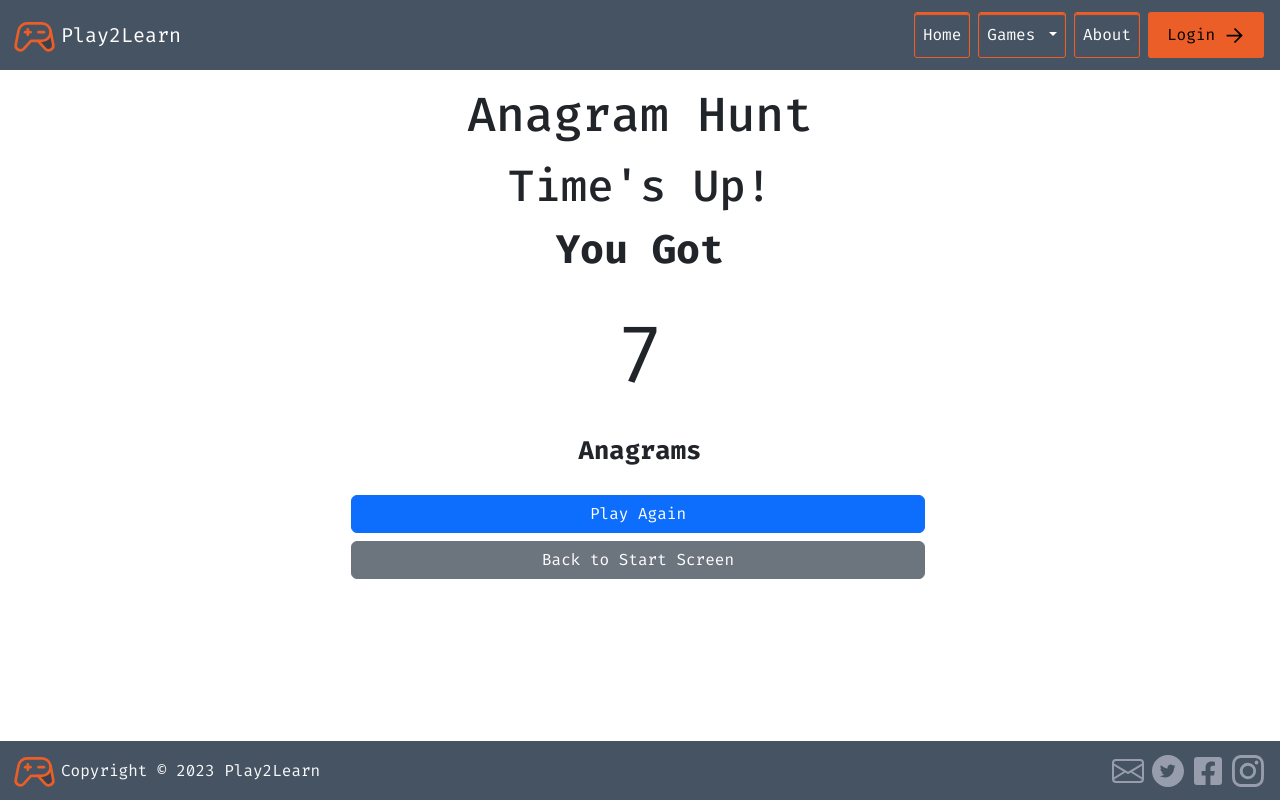
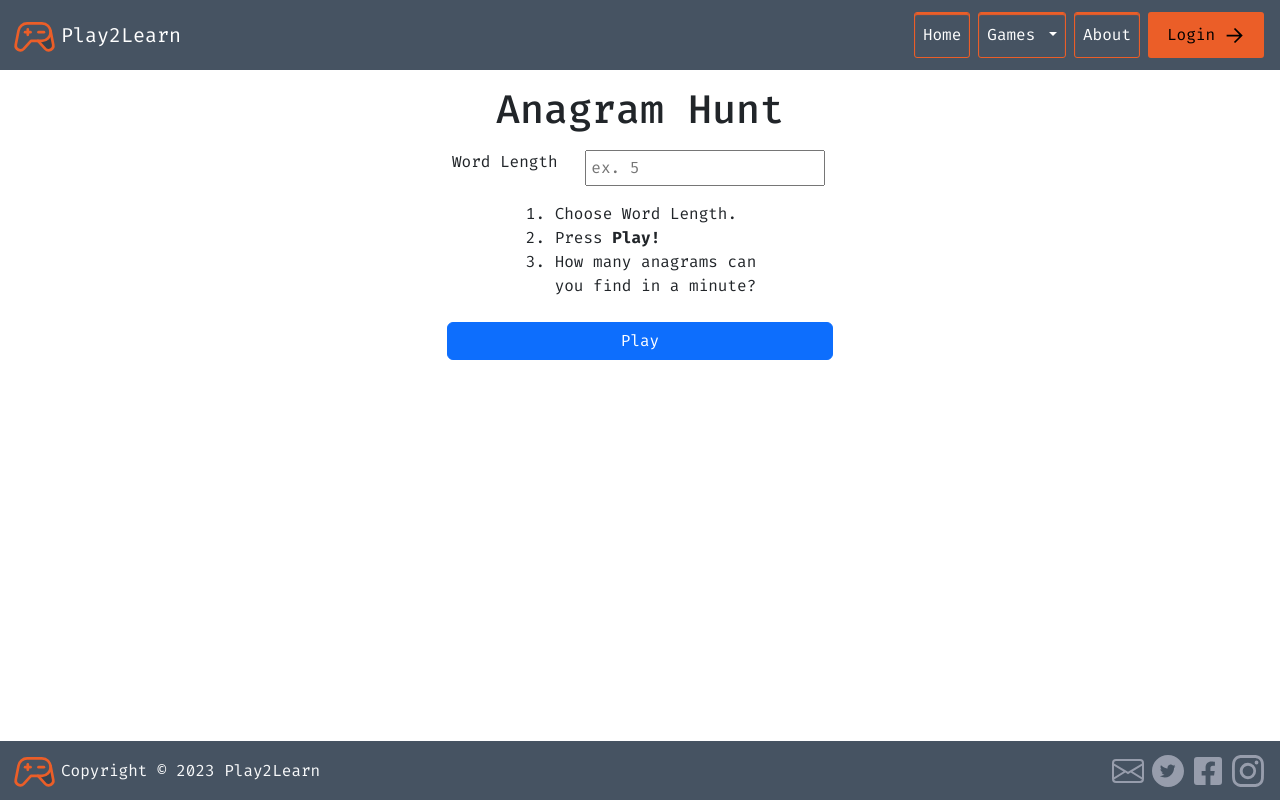
Before and after one commit to Mtech916/Play2Learn-v2, a Vue app: page /#/anagram-hunt in a window 1280 px wide. Built offline with nearby package versions, Linux system fonts and the light colour scheme.

Commit message:
Created Anagram Hunt components with base logic

```diff
--- /dev/null
+++ b/src/components/anagram-hunt/AnagramConfig.vue
@@ -0,0 +1,63 @@
+<template>
+  <div id="anagram-config" class="container-fluid">
+    <div class="row justify-content-md-center">
+
+      <div class="col col-sm-2 col-md-2 justify-content-center">
+        <label for="word-length">Word Length</label>
+      </div>
+      <div class="col col-sm-4 col-md-4 mb-3">
+        <input
+          type="number"
+          id="word-length"
+          class="p-1"
+          v-model="wordLength"
+          name="word-length"
+          placeholder="ex. 5"
+        >
+      </div>
+      <div class="row justify-content-center">
+        <div class="col col-sm-4 col-md-4">
+          <ol class="list list-numbered">
+            <li class="list-item">Choose Word Length.</li>
+            <li class="list-item">Press <span class="fw-bold">Play!</span></li>
+            <li class="list-item">How many anagrams can you find in a minute?</li>
+          </ol>
+        </div>
+        <div class="row g-1 align-items-center justify-content-center">
+          <button
+            class="col-sm-6 col-md-6 btn btn-primary"
+            @click='play'
+          >
+            Play
+          </button>
+        </div>
+      </div>
+    </div>
+  </div>
+</template>
+
+<script>
+  export default {
+    name: 'AnagramConfig',
+    data() {
+      return {
+        wordLength: null,
+      };
+    },
+    methods: {
+      play() {
+        if (this.wordLength && this.wordLength > 0) {
+          this.$emit('start-game', this.wordLength);
+        }
+      }
+    }
+  }
+</script>
+
+<style scoped>
+
+#anagram-config {
+  width: 800px;
+}
+
+</style>
--- /dev/null
+++ b/src/components/anagram-hunt/AnagramGameOver.vue
@@ -0,0 +1,61 @@
+<template>
+  <div id="anagram-final-results" class="row text-center">
+    <h1 class="times-up">Time's Up!</h1>
+    <p class="fs-1 fw-bold">You Got</p>
+    <p class="final-score">{{ score }}</p>
+    <p class="fw-bold ">Anagrams</p>
+
+    <div class="row g-1 align-items-center justify-content-center">
+      <button
+        class="col-sm-6 col-md-6 btn btn-primary"
+        @click="restartGame"
+      >
+        Play Again
+      </button>
+    </div>
+    <div class="row g-1 align-items-center justify-content-center">
+      <button
+        class="col-sm-6 col-md-6 btn btn-secondary"
+        @click="backToConfig"
+      >
+        Back to Start Screen
+      </button>
+    </div>
+
+  </div>
+</template>
+
+<script>
+  export default {
+    name: 'AnagramGameOver',
+    props: {
+      score: Number
+    },
+    methods: {
+      restartGame() {
+        this.$emit('restart-game');
+      },
+      backToConfig() {
+        this.$emit('back-to-config');
+      },
+    },
+  }
+</script>
+
+<style scoped>
+
+#anagram-final-results {
+  font-size: 1.6em;
+  margin: auto;
+  width: 90%;
+}
+
+.times-up {
+  font-size: 2.75rem;
+}
+
+.final-score {
+  font-size: 5rem;
+}
+
+</style>
--- /dev/null
+++ b/src/components/anagram-hunt/AnagramGamePlay.vue
@@ -0,0 +1,114 @@
+<template>
+  <div id="anagram-game-play" class="row">
+    <h2 class="col-6 text-center h4 fw-bold">Score: {{ score }}</h2>
+    <h2 class="col-6 text-center h4 fw-bold">Time Left: {{ timeLeft }}</h2>
+    <hr>
+
+    <div class="row justify-content-center">
+
+      <p class="text-center fs-1">{{ currentWord }} ({{ currentAnagrams.length }} left)</p>
+      <label for="anagram-input" class="visually-hidden">Type Here:</label>
+      <input
+      v-model="userInput"
+      @keyup.enter="checkAnswer"
+      type="text"
+      id="anagram-input"
+      class="col-2 p-2"
+      name="anagram-input"
+      placeholder="type here"
+      >
+
+      <div class="row justify-content-center">
+        <ol class="col col-3 list list-numbered mt-3">
+          <li
+            v-for="anagram in currentAnagrams"
+            :key="anagram"
+            class="list-item"
+          >
+            {{ anagram }}
+          </li>
+          <!-- <li class="list-item">bread</li>
+          <li class="list-item">read</li>
+          <li class="list-item">red</li> -->
+        </ol>
+      </div>
+
+    </div>
+  </div>
+</template>
+
+<script>
+
+import anagrams from '@/data/anagrams.js';
+
+  export default {
+    name: 'AnagramGamePlay',
+    props: {
+      wordLength: Number
+    },
+    data() {
+      return {
+        currentWord: '',
+        currentAnagrams: [],
+        userInput: '',
+        score: 0,
+        timeLeft: 60,
+        timer: null,
+      };
+    },
+    methods: {
+      startGame() {
+        this.currentAnagrams = anagrams[this.wordLength];
+        this.timer = setInterval(this.updateTimer, 1000);
+        this.nextWord();
+      },
+      endGame() {
+        clearInterval(this.timer);
+        this.$emit('end-game');
+      },
+      updateTimer() {
+        if (this.timeLeft > 0) {
+          this.timeLeft--;
+        } else {
+          clearInterval(this.timer);
+          this.$emit('end-game');
+        }
+      },
+      nextWord() {
+        if (this.currentAnagrams.length === 0) {
+          this.endGame();
+          return;
+        }
+        const words = anagrams[this.wordLength];
+        const randomArray = words[Math.floor(Math.random() * words.length)];
+        this.currentWord = randomArray[0];
+        this.currentAnagrams = randomArray.slice(1);
+      },
+      checkAnswer() {
+        const lowerCaseInput = this.userInput.toLowerCase().trim();
+
+        if (this.currentAnagrams.includes(lowerCaseInput)) {
+          this.score++;
+          this.currentAnagrams = this.currentAnagrams.filter(anagram => anagram !== lowerCaseInput);
+          this.userInput = '';
+          if (this.currentAnagrams.length === 0) {
+            this.nextWord();
+          }
+        }
+      },
+    },
+    mounted() {
+      this.startGame();
+    }
+  }
+</script>
+
+<style scoped>
+
+#anagram-game-play {
+  font-size: 1.6em;
+  margin: auto;
+  width: 90%;
+}
+
+</style>
--- a/src/views/AnagramHuntView.vue
+++ b/src/views/AnagramHuntView.vue
@@ -1,100 +1,63 @@
 <template>
   <h1 id="game-heading" class="row justify-content-center pt-3 pb-2">Anagram Hunt</h1>
 
-  <div id="anagram-start" class="d-none container-fluid">
-    <div class="row justify-content-md-center">
-
-      <div class="col col-sm-2 col-md-2 justify-content-center">
-        <label for="word-length">Word Length</label>
-      </div>
-      <div class="col col-sm-2 col-md-2 mb-3">
-        <input
-          type="number"
-          id="word-length"
-          class="p-1"
-          name="word-length"
-          placeholder="ex. 5"
-        >
-      </div>
-      <div class="row justify-content-center">
-        <div class="col col-sm-4 col-md-4">
-          <ol class="list list-numbered">
-            <li class="list-item">Choose Word Length.</li>
-            <li class="list-item">Press <span class="fw-bold">Play!</span></li>
-            <li class="list-item">How many anagrams can you find in a minute?</li>
-          </ol>
-        </div>
-        <div class="row g-1 align-items-center justify-content-center">
-          <button class="col-sm-6 col-md-6 btn btn-primary">
-            Play
-          </button>
-        </div>
-      </div>
-    </div>
-  </div>
-
-  <div id="anagram-play" class="d-none row">
-    <h2 class="col-6 text-center h4 fw-bold">Score: 1</h2>
-    <h2 class="col-6 text-center h4 fw-bold">Time Left: 18</h2>
-    <hr>
-
-    <div class="row justify-content-center">
-
-      <p class="text-center fs-1">beard (2 left)</p>
-      <label for="anagram-input" class="visually-hidden">Type Here:</label>
-      <input
-      type="text"
-      id="anagram-input"
-      class="col-2 p-2"
-      name="anagram-input"
-      placeholder="type here"
-      >
-
-      <div class="row justify-content-center">
-        <ol class="col col-3 list list-numbered mt-3">
-          <li class="list-item">bread</li>
-          <li class="list-item">read</li>
-          <li class="list-item">red</li>
-        </ol>
-      </div>
-
-    </div>
-  </div>
-
-  <div id="anagram-final-results" class="row text-center">
-    <h1 class="times-up">Time's Up!</h1>
-    <p class="fs-1 fw-bold">You Got</p>
-    <p class="final-score">7</p>
-    <p class="fw-bold ">Anagrams</p>
-
-    <div class="row g-1 align-items-center justify-content-center">
-      <button class="col-sm-6 col-md-6 btn btn-primary">
-        Play Again
-      </button>
-    </div>
-    <div class="row g-1 align-items-center justify-content-center">
-      <button class="col-sm-6 col-md-6 btn btn-secondary">
-        Back to Start Screen
-      </button>
-    </div>
-
-  </div>
+  <AnagramConfig v-if="!gameStarted" @start-game="startGame" />
+  <AnagramGamePlay v-else-if="gameStarted && !gameOver" :wordLength="wordLength" @end-game="onEndGame" />
+  <AnagramGameOver v-else :score="score" @restart-game="restartGame" @back-to-config="backToConfig" />
 
 </template>
 
+
+
 <script>
+
+import AnagramConfig from '../components/anagram-hunt/AnagramConfig.vue';
+import AnagramGamePlay from '../components/anagram-hunt/AnagramGamePlay.vue';
+import AnagramGameOver from '../components/anagram-hunt/AnagramGameOver.vue';
+
   export default {
-    name: 'AnagramHunt'
+    name: 'AnagramHunt',
+    components: {
+      AnagramConfig,
+      AnagramGamePlay,
+      AnagramGameOver
+    },
+    data() {
+      return {
+        gameStarted: false,
+        gameOver: false,
+        wordLength: null,
+        score: 0,
+      }
+    },
+    methods: {
+      startGame(wordLength) {
+        this.wordLength = wordLength;
+        this.gameStarted = true;
+      },
+      onEndGame() {
+      this.gameOver = true;
+      },
+      restartGame() {
+        this.wordLength = null;
+        this.score = 0;
+        this.gameStarted = false;
+        this.gameOver = false;
+      },
+      backToConfig() {
+        this.restartGame();
+      },
+    }
   }
 </script>
 
 <style scoped>
 
-#anagram-start {
+/* #anagram-config {
   width: 800px;
 }
 
-#anagram-play,
+#anagram-game-play,
 #anagram-final-results {
   font-size: 1.6em;
   margin: auto;
@@ -111,6 +74,6 @@
 
 .final-score {
   font-size: 5rem;
-}
+} */
 
 </style>
```
Also changed, not shown: src/data/anagrams.js (renamed from src/helpers/anagrams.js).
